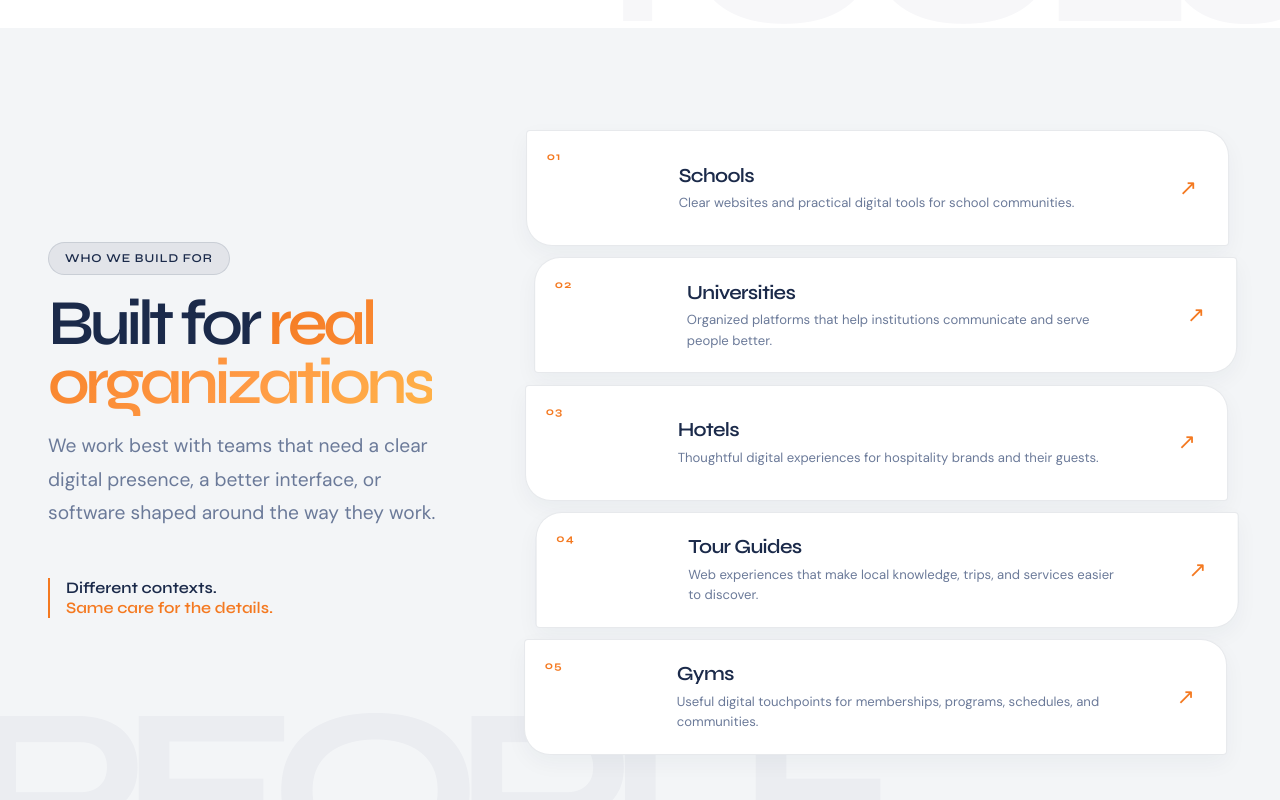
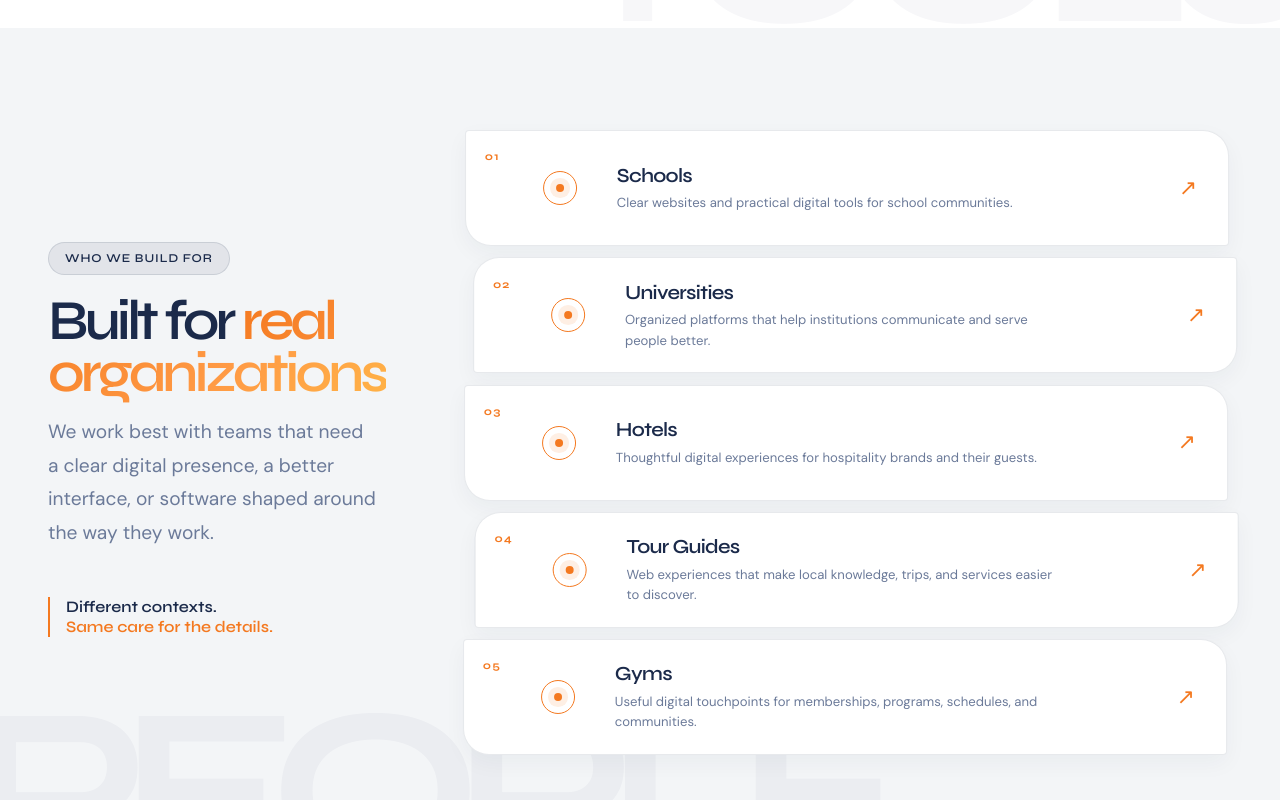
Before and after one commit to yerondereje432/sedecia, a React (Vite) app: page / in a window 1280 px wide. Shown: the part 3520-4320 px from the top of the page. Built offline with nearby package versions, Linux system fonts and the light colour scheme.

Commit message:
Add industries marker styles and layout adjustments

```diff
--- a/src/components/sections/IndustriesSection.css
+++ b/src/components/sections/IndustriesSection.css
@@ -11,10 +11,16 @@
 .industries__row:nth-child(even) { border-radius:26px 4px 26px 4px; }
 .industries__row:hover { border-color:rgba(244,121,32,.5); background:#fffdfa; box-shadow:0 20px 40px rgba(27,42,74,.1); }
 .industries__number { align-self:start; padding-top:.2rem; color:var(--orange); font:700 .7rem var(--font-display); letter-spacing:.1em; }
-.industries__icon { display:grid; place-items:center; width:48px; height:48px; border-radius:50%; background:var(--orange-glow); font-size:1.45rem; }
+.industries__marker { display:block; width:34px; height:34px; border:1px solid var(--orange); border-radius:50%; position:relative; }
+.industries__marker::after { content:''; position:absolute; width:8px; height:8px; left:50%; top:50%; transform:translate(-50%,-50%); border-radius:50%; background:var(--orange); box-shadow:0 0 0 6px rgba(244,121,32,.12); }
 .industries__row-copy h3 { color:var(--navy); font:600 1.25rem var(--font-display); letter-spacing:-.035em; }
 .industries__row-copy p { max-width:430px; margin-top:.35rem; color:var(--text-gray); font-size:.82rem; line-height:1.55; }
 .industries__arrow { color:var(--orange); font-size:1.35rem; transition:transform .25s ease; }
 .industries__row:hover .industries__arrow { transform:translate(4px,-4px); }
 @media (max-width:900px) { .industries__layout { grid-template-columns:1fr; gap:2.5rem; } .industries__header { position:static; max-width:650px; } .industries__aside-note { margin-top:1.8rem; } }
-@media (max-width:560px) { .industries__row { grid-template-columns:30px 44px 1fr 20px; gap:.6rem; min-height:100px; padding:.8rem; } .industries__icon { width:40px; height:40px; font-size:1.1rem; } .industries__row-copy h3 { font-size:1rem; } .industries__row-copy p { font-size:.72rem; } }
+@media (max-width:560px) { .industries__row { grid-template-columns:30px 44px 1fr 20px; gap:.6rem; min-height:100px; padding:.8rem; } .industries__marker { width:30px; height:30px; } .industries__row-copy h3 { font-size:1rem; } .industries__row-copy p { font-size:.72rem; } }
+
+.industries__layout { grid-template-columns: minmax(280px, 330px) minmax(0, 1.45fr); gap: clamp(4rem, 7vw, 7rem); }
+.industries__header { max-width: 330px; }
+.industries__title { font-size: clamp(2.7rem, 4.4vw, 4.7rem); overflow-wrap: normal; }
+@media (max-width: 900px) { .industries__layout { grid-template-columns: 1fr; gap: 2.5rem; } .industries__header { max-width: 650px; } }
```
